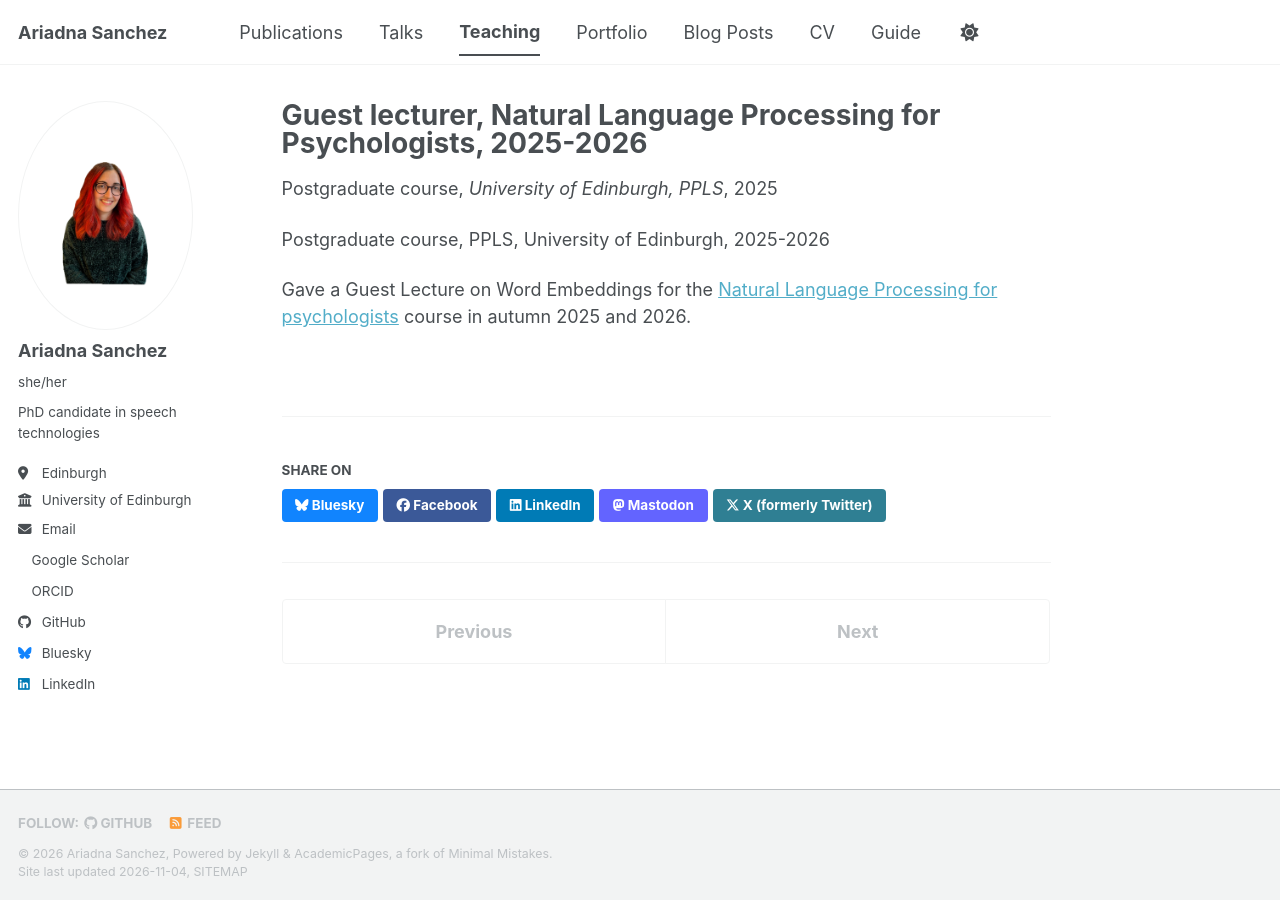
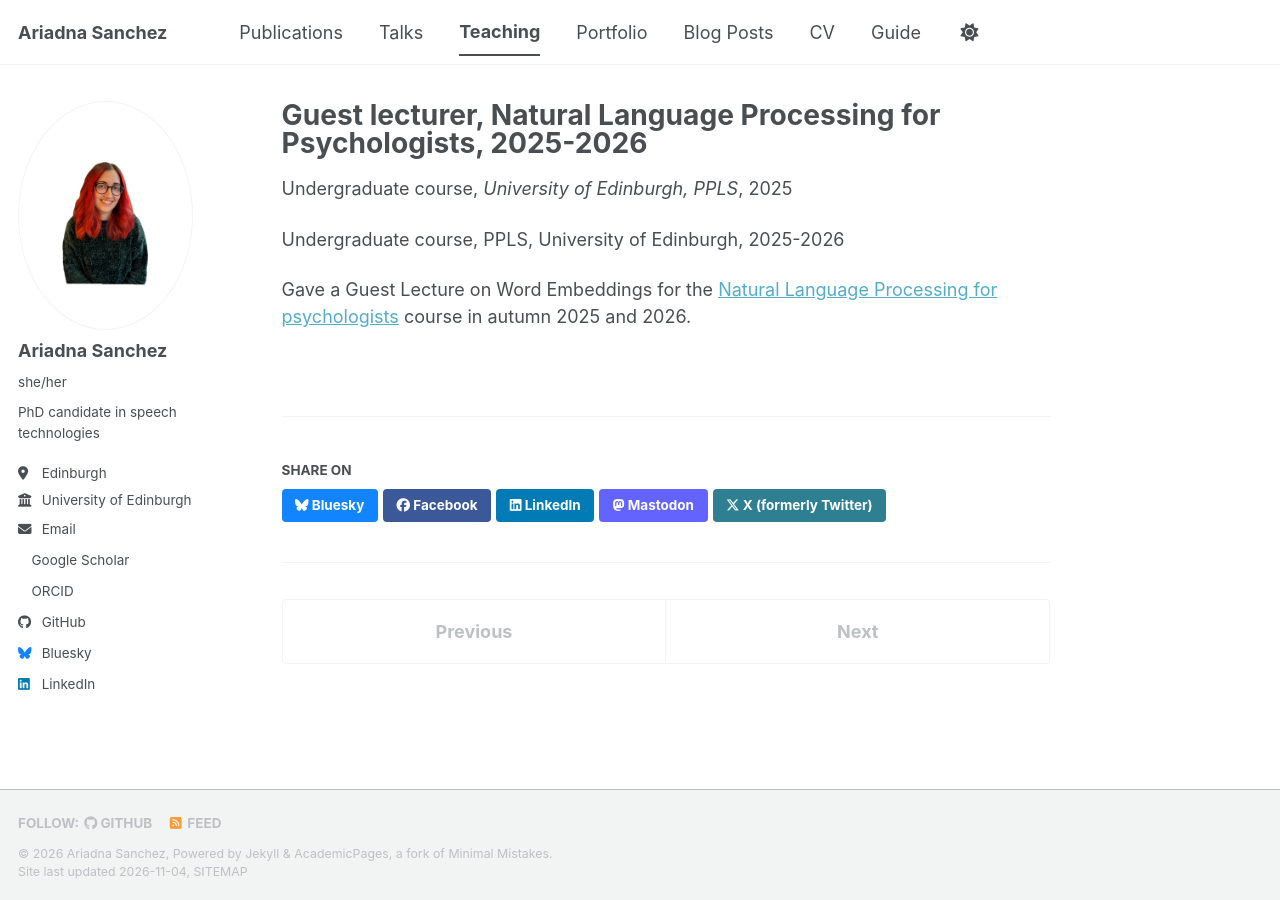
Before and after one commit to ariadnasc/ariadnasc.github.io, a Jekyll site: the page built from _teaching/2025-autumn-teaching-1.md, in a window 1280 px wide. Built offline with Jekyll 4.4.1, drawn with Linux system fonts in a browser that asks for light colours; a script bundle is joined from its source files by our own code; a style sheet for code colours, icons or effects is not loaded.

Commit message:
Change type of course for 2025 autumn teaching

```diff
--- a/_teaching/2025-autumn-teaching-1.md
+++ b/_teaching/2025-autumn-teaching-1.md
@@ -1,13 +1,13 @@
 ---
 title: "Guest lecturer, Natural Language Processing for Psychologists, 2025-2026"
 collection: teaching
-type: "Postgraduate course"
+type: "Undergraduate course"
 permalink: /teaching/nlpp-2025-2026
 venue: "University of Edinburgh, PPLS"
 date: 2025-11-06
 location: "Edinburgh, UK"
 ---
 
-Postgraduate course, PPLS, University of Edinburgh, 2025-2026
+Undergraduate course, PPLS, University of Edinburgh, 2025-2026
 
 Gave a Guest Lecture on Word Embeddings for the [Natural Language Processing for psychologists](https://www.drps.ed.ac.uk/26-27/dpt/cxpsyl10186.htm) course in autumn 2025 and 2026.
```
